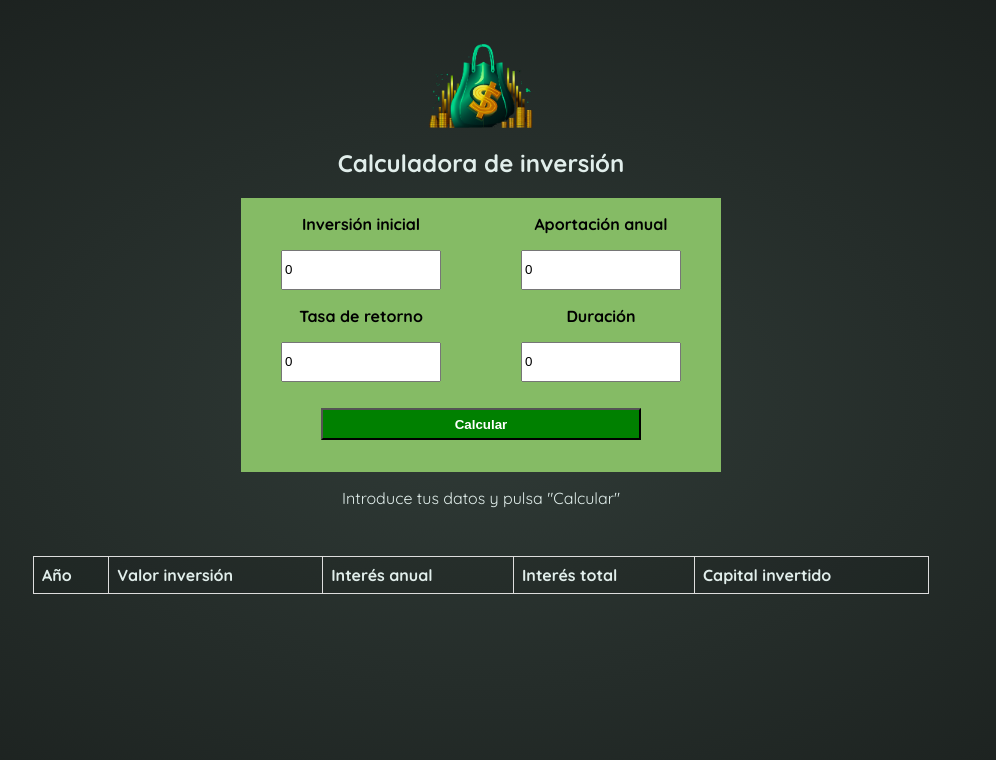
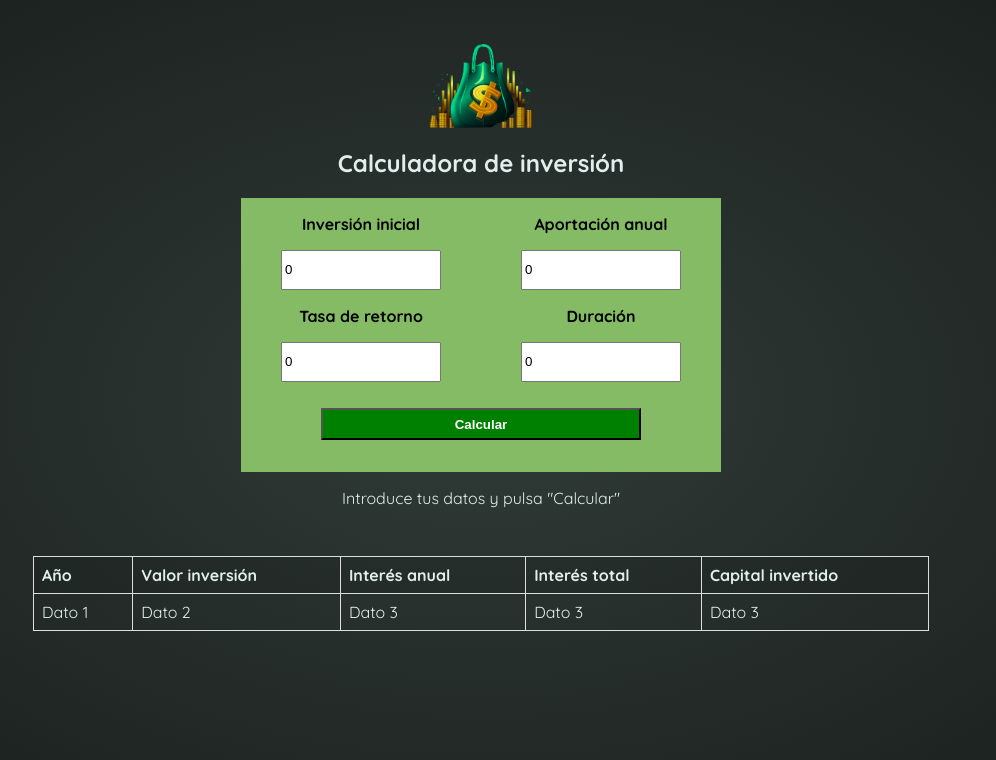
Before and after one commit to pedronau/ejercicio-practica-udemy-amgular25, an Angular app: page / in a window 1280 px wide. Both pictures are taken after a click on the button "Calcular". Shown: the top 760 px of the page, without its empty margins (159-1155 px from the left). Built offline with nearby package versions, Linux system fonts and the light colour scheme.

Commit message:
lo dejamos en solo 2 componentes porque estoy teniendo problemas para conseguir que se comuniquen entre ellos

```diff
--- a/src/app/app.component.html
+++ b/src/app/app.component.html
@@ -1,7 +1,3 @@
 <app-header></app-header>
 
-<app-input (botonPulsado)="desplegarOutput()"></app-input>
-
-@if (introducedData === true) {
-    <app-output></app-output>
-}
+<app-input></app-input>
--- a/src/app/app.component.ts
+++ b/src/app/app.component.ts
@@ -2,20 +2,11 @@ import { Component } from '@angular/core';
 
 import { HeaderComponent } from './header/header.component';
 import { InputComponent } from './input/input.component';
-import { OutputComponent } from './output/output.component';
 
 @Component({
   selector: 'app-root',
   standalone: true,
-  imports: [HeaderComponent, InputComponent, OutputComponent],
+  imports: [HeaderComponent, InputComponent],
   templateUrl: './app.component.html',
 })
-export class AppComponent {
-
-  introducedData = false;
-
-  desplegarOutput() {
-    this.introducedData = true;
-  }
-
-}
+export class AppComponent {}
--- a/src/app/input/input.component.css
+++ b/src/app/input/input.component.css
@@ -26,3 +26,19 @@ button {
 button:hover {
     background-color: #6a974f;
 }
+
+table {
+    width: 70%;
+    border-collapse: collapse;
+    background-color: transparent;
+    margin: auto;
+    margin-top: 3rem;
+}
+th, td {
+    border: 1px solid #ddd;
+    padding: 8px;
+    text-align: left;
+}
+th {
+    background-color: rgba(0, 0, 0, 0.1);
+}
--- a/src/app/input/input.component.html
+++ b/src/app/input/input.component.html
@@ -22,6 +22,32 @@
         </div>
     </form>
         <button (click)="calculateInvestmentResults()">Calcular</button>
-
 </div>
 <p style="display: grid; place-items: center;">Introduce tus datos y pulsa "Calcular"</p>
+
+@if (hayDatos === true) {
+    <table>
+        <thead>
+            <tr>
+                <th>Año</th>
+                <th>Valor inversión</th>
+                <th>Interés anual</th>
+                <th>Interés total</th>
+                <th>Capital invertido</th>
+            </tr>
+        </thead>
+        <tbody>
+
+            <!-- @for (ano of anios; track ano) {  -->
+                <tr>
+                    <td>Dato 1</td>
+                    <td>Dato 2</td>
+                    <td>Dato 3</td>
+                    <td>Dato 3</td>
+                    <td>Dato 3</td>
+                </tr>
+            <!-- }  -->
+
+        </tbody>
+    </table>
+}
--- a/src/app/input/input.component.ts
+++ b/src/app/input/input.component.ts
@@ -1,6 +1,5 @@
 import { Component, EventEmitter, Output } from '@angular/core';
 import { FormsModule } from '@angular/forms';
-import { Datos } from '../models';
 
 @Component({
   selector: 'app-input',
@@ -11,7 +10,6 @@ import { Datos } from '../models';
 })
 export class InputComponent {
 
-  @Output() botonPulsado = new EventEmitter<boolean>();
   @Output() datosIntroducidos = new EventEmitter<[]>();
 
   inputInversionInicial: number = 0;
@@ -19,8 +17,9 @@ export class InputComponent {
   inputTasaRetorno: number = 0;
   inputDuracion: number = 0;
 
+  hayDatos = false;
+
   calculateInvestmentResults() {
-    this.botonPulsado.emit(true);
     const annualData = [];
     let investmentValue = this.inputInversionInicial;
 
@@ -40,7 +39,7 @@ export class InputComponent {
       });
     }
 
+    this.hayDatos = true;
     return annualData;
   }
-
 }
--- a/src/app/output/output.component.css
+++ /dev/null
@@ -1,15 +0,0 @@
-table {
-    width: 70%;
-    border-collapse: collapse;
-    background-color: transparent;
-    margin: auto;
-    margin-top: 3rem;
-}
-th, td {
-    border: 1px solid #ddd;
-    padding: 8px;
-    text-align: left;
-}
-th {
-    background-color: rgba(0, 0, 0, 0.1);
-}
--- a/src/app/output/output.component.html
+++ /dev/null
@@ -1,23 +0,0 @@
-    <table>
-        <thead>
-            <tr>
-                <th>Año</th>
-                <th>Valor inversión</th>
-                <th>Interés anual</th>
-                <th>Interés total</th>
-                <th>Capital invertido</th>
-            </tr>
-        </thead>
-        <tbody>
-
-            @for (anio of anios; track $index) {
-                <tr>
-                    <td>Dato 1</td>
-                    <td>Dato 2</td>
-                    <td>Dato 3</td>
-                    <td>Dato 3</td>
-                    <td>Dato 3</td>
-                </tr>
-            }
-        </tbody>
-    </table>
--- a/src/app/output/output.component.ts
+++ /dev/null
@@ -1,16 +0,0 @@
-import { Component } from '@angular/core';
-
-import { InputComponent } from '../input/input.component';
-
-@Component({
-  selector: 'app-output',
-  standalone: true,
-  imports: [InputComponent],
-  templateUrl: './output.component.html',
-  styleUrl: './output.component.css'
-})
-export class OutputComponent {
-
-  anios = '';
-
-}
```
